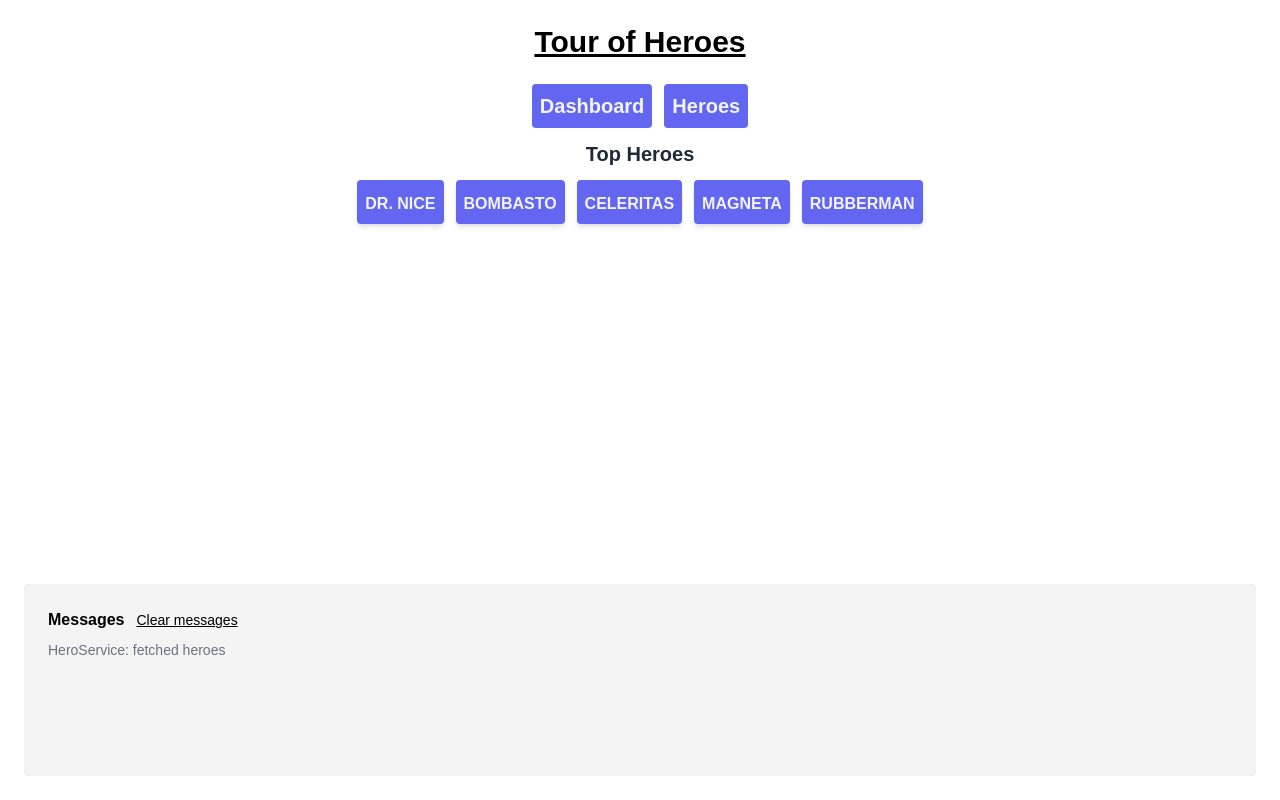
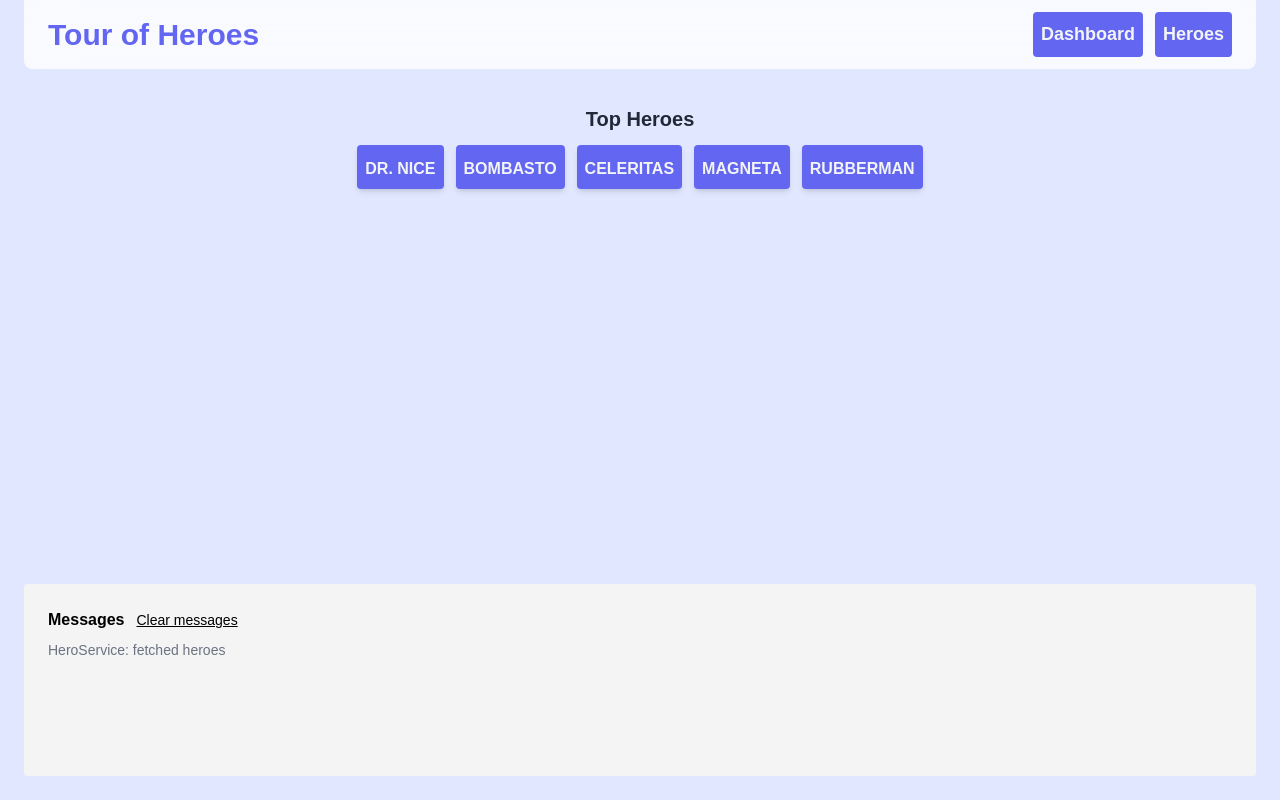
Before and after one commit to b0yu-li/angular-tour-of-heroes, an Angular app: page /dashboard in a window 1280 px wide. Built offline with nearby package versions, Linux system fonts and the light colour scheme.

Commit message:
style: redesign top nav portion

```diff
--- a/src/app/app.component.html
+++ b/src/app/app.component.html
@@ -1,10 +1,12 @@
-<h1 class="mt-6 text-3xl font-bold underline text-center cursor-pointer" routerLink="/">{{title}}</h1>
+<div class="flex justify-between mx-6 px-6 py-3 bg-white/80 backdrop-blur-xl rounded-br-lg rounded-bl-lg">
+    <h1 class="text-indigo-500 text-[1.875rem] font-bold text-center cursor-pointer" routerLink="/">{{title}}</h1>
+    <nav class="flex gap-3 justify-center">
+        <a class="font-semibold text-lg text-gray-100 p-2 bg-indigo-500 rounded" *ngFor="let link of navLinks"
+            routerLink="{{link.link}}">{{link.linkName}}</a>
+    </nav>
+</div>
 
 <div class="p-6">
-    <nav class="flex gap-3 justify-center">
-        <a class="font-bold text-xl text-gray-100 p-2 bg-indigo-500 rounded" *ngFor="let link of navLinks"
-            routerLink="{{link.link}}">{{link.linkName}}</a>
-    </nav>
     <router-outlet />
 </div>
 
--- a/src/index.html
+++ b/src/index.html
@@ -7,7 +7,7 @@
   <meta name="viewport" content="width=device-width, initial-scale=1">
   <link rel="icon" type="image/x-icon" href="favicon.ico">
 </head>
-<body class="font-customized h-dvh">
+<body class="font-customized h-dvh bg-indigo-100">
   <app-root class="flex flex-col h-full"></app-root>
 </body>
 </html>
```
Also changed, not shown: 1 other file (tests, documents, lock files or other folders).
